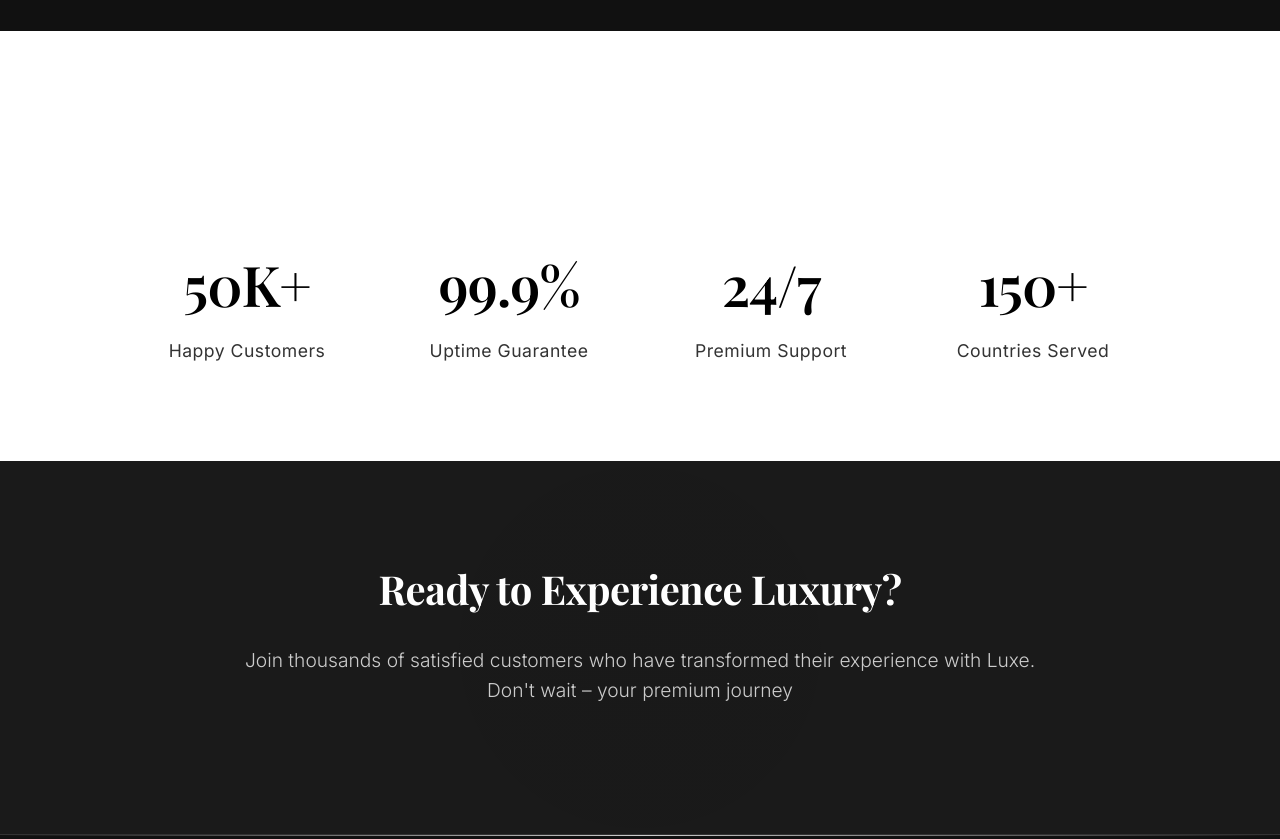
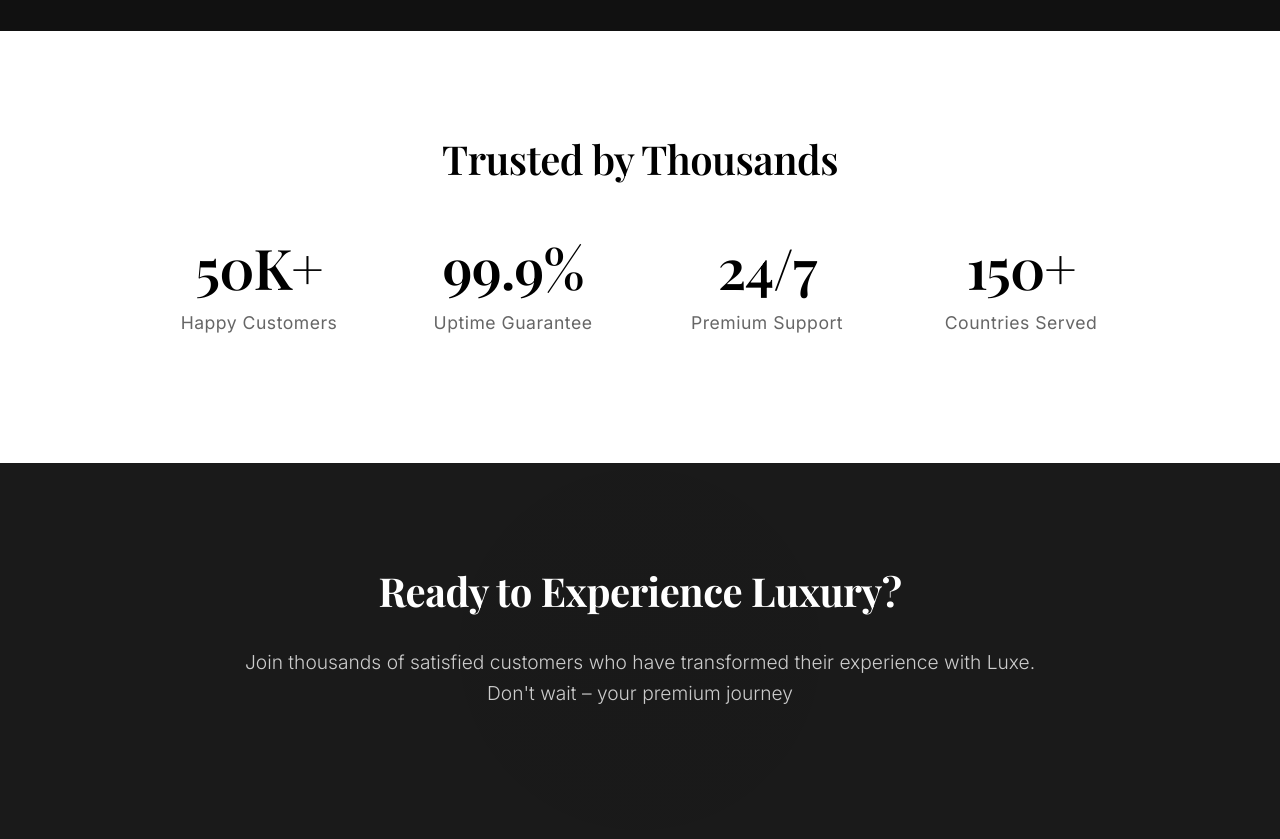
Before and after one commit to Sachin-Salunke-S/Payment-Portal, a plain HTML site: page index.html in a window 1280 px wide. Shown: the part 2980-3819 px from the top of the page. Drawn offline with nearby package versions, Linux system fonts and the light colour scheme.

Commit message:
Update index.html

```diff
--- a/index.html
+++ b/index.html
@@ -25,6 +25,7 @@
             --off-white: #f8f8f8;
             --white: #ffffff;
         }
+
 
       body {
         font-family: "Inter", sans-serif;
@@ -343,6 +344,15 @@
         color: var(--white);
         letter-spacing: -0.5px;
       }
+      .section-title-special {
+        text-align: center;
+        font-family: "Playfair Display", serif;
+        font-size: 2.5rem;
+        font-weight: 600;
+        margin-bottom: 1rem;
+        color: var(--black);
+        letter-spacing: -0.5px;
+      }
 
       .section-subtitle {
         text-align: center;
@@ -633,28 +643,41 @@
         font-weight: 300;
       }
 
-      /* Stats Section */
       .stats {
             padding: 6rem 2rem;
             background: var(--white);
-        color: var(--black);
+            color: var(--white);
             text-align: center;
+            display: flex;
+            align-items: center;
+            justify-content: center;
+            min-height: 400px;
         }
 
         .stats-container {
             max-width: 1000px;
+            width: 100%;
             margin: 0 auto;
+            padding: 0 1rem;
         }
 
         .stats-grid {
             display: grid;
             grid-template-columns: repeat(auto-fit, minmax(200px, 1fr));
             gap: 3rem;
-        margin-top: 3rem;
+            justify-items: center;
+            align-items: center;
         }
 
         .stat-item {
+            display: flex;
+            flex-direction: column;
+            justify-content: center;
+            align-items: center;
+            text-align: center;
             transition: transform 0.3s ease;
+            min-height: 160px;
+            width: 100%;
         }
 
         .stat-item:hover {
@@ -666,15 +689,36 @@
             font-size: 3.5rem;
             font-weight: 600;
             color: var(--black);
-        margin-bottom: 0.5rem;
+            margin-bottom: 1rem;
             letter-spacing: -1px;
+            line-height: 1;
         }
 
         .stat-label {
             font-size: 1.1rem;
-        color: var(--medium-gray);
+            color: var(--light-gray);
             font-weight: 400;
             letter-spacing: 0.5px;
+            line-height: 1.4;
+        }
+
+        /* Responsive adjustments */
+        @media (max-width: 768px) {
+            .stats-grid {
+                grid-template-columns: repeat(2, 1fr);
+                gap: 2rem;
+            }
+
+            .stat-number {
+                font-size: 2.5rem;
+            }
+        }
+
+        @media (max-width: 480px) {
+            .stats-grid {
+                grid-template-columns: 1fr;
+                gap: 1.5rem;
+            }
         }
 
       /* CTA Section */
@@ -1097,7 +1141,7 @@
               <li>Monthly updates</li>
               <li>Basic customization</li>
             </ul>
-            <a href="./payments.html" class="plan-cta">Get Essential</a>
+            <a href="#" class="plan-cta">Get Essential</a>
           </div>
 
           <!-- Popular Plan -->
@@ -1123,7 +1167,7 @@
               <li>Exclusive content library</li>
               <li>Premium analytics dashboard</li>
             </ul>
-            <a href="./payments.html" class="plan-cta">Get Premium</a>
+            <a href="#" class="plan-cta">Get Premium</a>
           </div>
 
           <!-- Elite Plan -->
@@ -1150,7 +1194,7 @@
               <li>Personal luxury concierge</li>
               <li>Exclusive member events</li>
             </ul>
-            <a href="./payments.html" class="plan-cta">Get Elite</a>
+            <a href="#" class="plan-cta">Get Elite</a>
           </div>
         </div>
       </div>
@@ -1218,7 +1262,7 @@
     <!-- Stats Section -->
     <section class="stats">
       <div class="stats-container">
-        <h2 class="section-title">Trusted by Thousands</h2>
+        <h2 class="section-title-special">Trusted by Thousands</h2>
         <div class="stats-grid">
           <div class="stat-item">
             <div class="stat-number">50K+</div>
@@ -1241,6 +1285,15 @@
     </section>
 
     <!-- CTA Section -->
+    <section class="cta-section">
+      <div class="cta-container">
+        <h2>Ready to Experience Luxury?</h2>
+        <p>
+          Join thousands of satisfied customers who have transformed their
+          experience with Luxe. Don't wait – your premium journey
+        </p>
+      </div>
+    </section>
     <section class="cta-section">
       <div class="cta-container">
         <h2>Ready to Experience Luxury?</h2>
```
Lines whose indentation alone changed are shown as unchanged.
